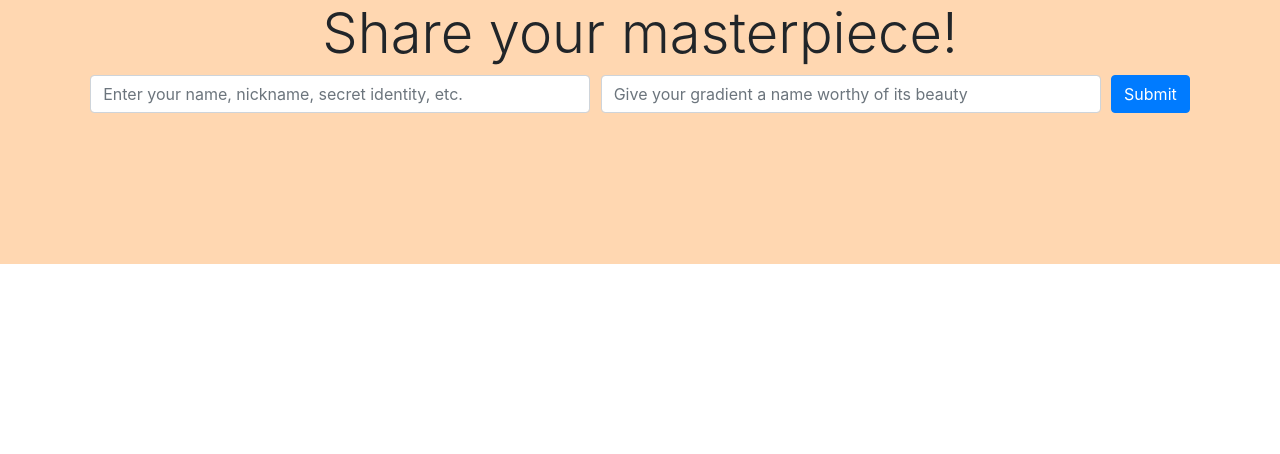
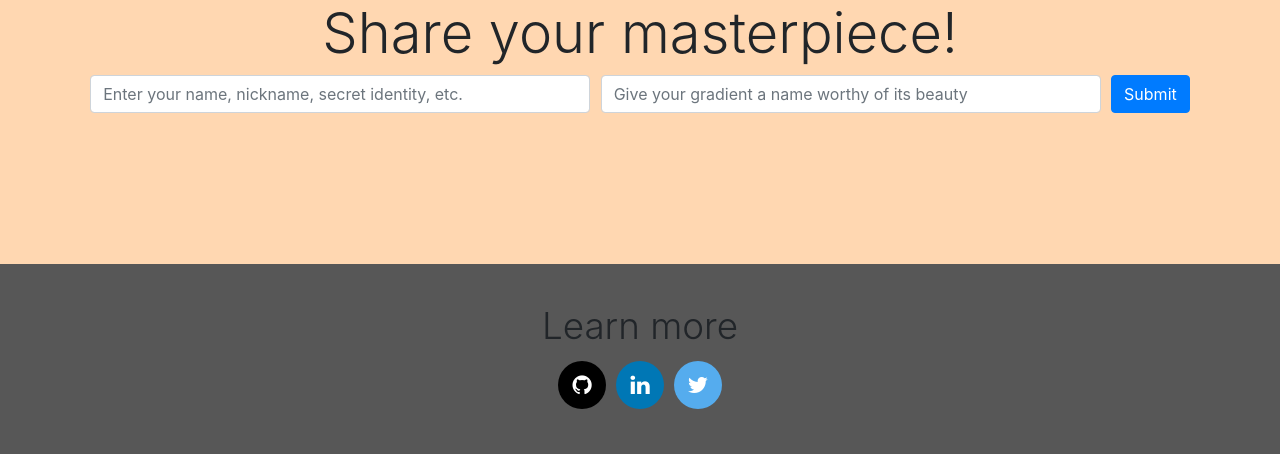
Before and after one commit to timothy-johnston/GradientBox, a Django app: page / in a window 1280 px wide. Shown: the part 2136-2590 px from the top of the page. Before the commit the page ends 2400 px from the top, so only its background shows below. Run offline with Django 3.2, Linux system fonts and the light colour scheme; some libraries are stand-ins or nearby versions.

Commit message:
added footer & social icons

```diff
--- a/gradientbox/api/static/api/main.css
+++ b/gradientbox/api/static/api/main.css
@@ -1,3 +1,61 @@
+.social-icons-group {
+	display: flex;
+    justify-content: center;
+    flex-wrap: wrap;
+    padding: 40px;
+    background: #000000a8;
+}
+
+.social-icon-container {
+    margin: 5px;
+}
+
+.fa {
+	padding: 13px;
+	font-size: 1.4rem !important;
+	text-align: center;
+	text-decoration: none;
+	border-radius: 50%;
+	color: white;
+	width: 48px;
+	height: 48px;
+}
+
+#icons-header {
+    width: 100%;
+    text-align: center;
+    font-size: 2.3rem;
+}
+
+.fa-twitter {
+	background: #55ACEE;
+}
+
+.fa-github {
+	background: #000000;
+}
+
+.fa-linkedin {
+	background: #0077B5;
+}
+
+.fa:hover {
+text-decoration: none;
+color: white;
+}
+
+.fa-twitter:hover {
+	background: #55aceecc;
+}
+
+.fa-github:hover {
+	background: #000000a2;
+}
+
+.fa-linkedin:hover {
+	background: rgba(49, 120, 158, 0.635);
+}
+
 @media (min-width: 0px) and (max-width: 767px) {
 
     .notification-box {
--- a/gradientbox/api/templates/api/index.html
+++ b/gradientbox/api/templates/api/index.html
@@ -11,7 +11,8 @@
         <link rel="stylesheet" href="https://stackpath.bootstrapcdn.com/bootstrap/4.3.1/css/bootstrap.min.css" integrity="sha384-ggOyR0iXCbMQv3Xipma34MD+dH/1fQ784/j6cY/iJTQUOhcWr7x9JvoRxT2MZw1T" crossorigin="anonymous">
         <link rel="stylesheet" href="../../static/api/main.css" />
         <!-- <link rel="stylesheet" href="styles/social-circles.css"> -->
-        <link rel="stylesheet" href="https://use.fontawesome.com/releases/v5.8.1/css/all.css" integrity="sha384-50oBUHEmvpQ+1lW4y57PTFmhCaXp0ML5d60M1M7uH2+nqUivzIebhndOJK28anvf" crossorigin="anonymous">
+        <link rel="stylesheet" href="https://cdnjs.cloudflare.com/ajax/libs/font-awesome/4.7.0/css/font-awesome.min.css">
+        <!-- <link rel="stylesheet" href="https://use.fontawesome.com/releases/v5.8.1/css/all.css" integrity="sha384-50oBUHEmvpQ+1lW4y57PTFmhCaXp0ML5d60M1M7uH2+nqUivzIebhndOJK28anvf" crossorigin="anonymous"> -->
     </head>
 
     <body>
@@ -126,8 +127,19 @@
                     </div>
                 </div>
             </div>
-
         </section>
+        <div class="social-icons-group">
+            <h4 id="icons-header" class="display-4">Learn more</h4>
+            <div id="icon-github-container" class="social-icon-container">
+                <a class="fa fa-github footer-icon" href="https://github.com/timothy-johnston/GradientBox" target="_blank"></a>
+            </div>
+            <div id="icon-linkedin-container" class="social-icon-container">
+                <a class="fa fa-linkedin footer-icon" href="https://www.linkedin.com/in/timothyejohnston/" target="_blank"></a>
+            </div>
+            <div id="icon-twitter-container" class="social-icon-container">
+                <a class="fa fa-twitter footer-icon" href="https://twitter.com/TimJohnston_11" target="_blank"></a>
+            </div>
+        </div>
 
         <script src="https://cdn.jsdelivr.net/npm/@jaames/iro/dist/iro.min.js"></script>
         <script src="https://code.jquery.com/jquery-3.1.1.min.js"></script>
```
